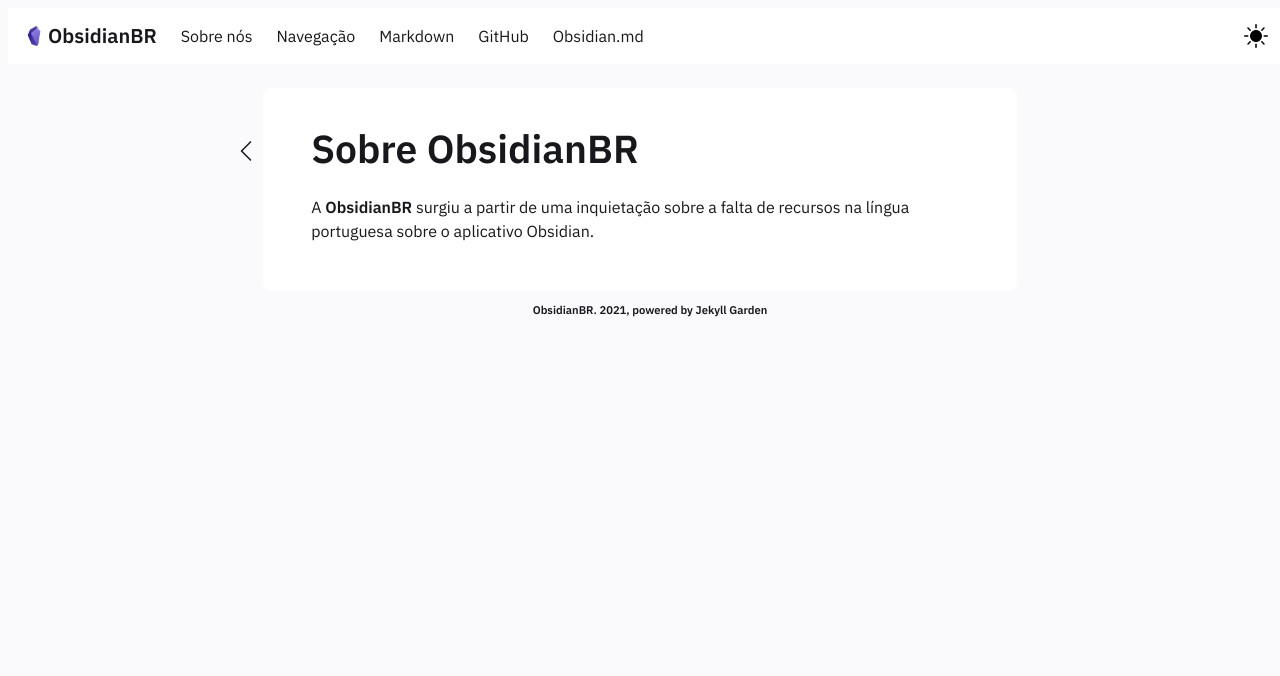
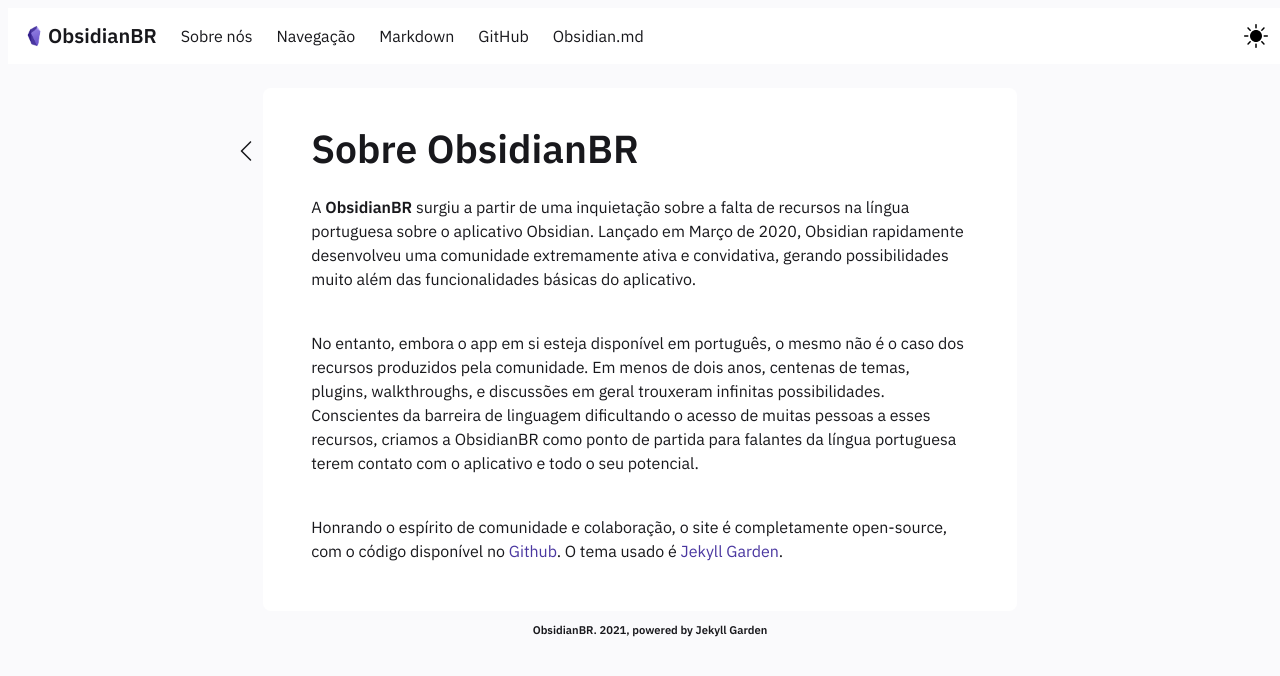
Before and after one commit to obsidianbr/obsidianbr.github.io, a Jekyll site: the page built from _notes/Public/sobre.md, in a window 1280 px wide. Shown: the top 676 px of the page. Built offline with Jekyll 4.4.1, drawn with Linux system fonts in a browser that asks for light colours.

Commit message:
Update sobre.md

```diff
--- a/_notes/Public/sobre.md
+++ b/_notes/Public/sobre.md
@@ -4,4 +4,8 @@ notetype : feed
 date : 12-12-2021
 ---
 
-A <b>ObsidianBR</b> surgiu a partir de uma inquietação sobre a falta de recursos na língua portuguesa sobre o aplicativo Obsidian.
+A <b>ObsidianBR</b> surgiu a partir de uma inquietação sobre a falta de recursos na língua portuguesa sobre o aplicativo Obsidian. Lançado em Março de 2020, Obsidian rapidamente desenvolveu uma comunidade extremamente ativa e convidativa, gerando possibilidades muito além das funcionalidades básicas do aplicativo. <br><br>
+
+No entanto, embora o app em si esteja disponível em português, o mesmo não é o caso dos recursos produzidos pela comunidade. Em menos de dois anos, centenas de temas, plugins, walkthroughs, e discussões em geral trouxeram infinitas possibilidades. Conscientes da barreira de linguagem dificultando o acesso de muitas pessoas a esses recursos, criamos a ObsidianBR como ponto de partida para falantes da língua portuguesa terem contato com o aplicativo e todo o seu potencial.<br><br>
+
+Honrando o espírito de comunidade e colaboração, o site é completamente open-source, com o código disponível no <a href="https://github.com/obsidianbr/obsidianbr.github.io">Github</a>. O tema usado é <a href="https://jekyll-garden.github.io/index.html">Jekyll Garden</a>.
```
